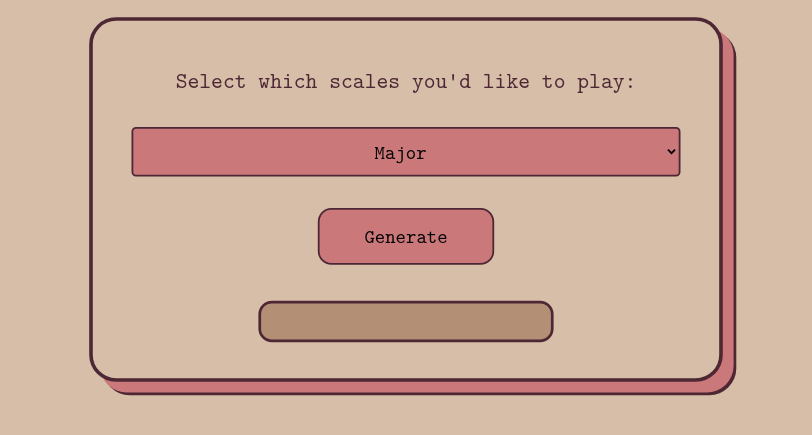
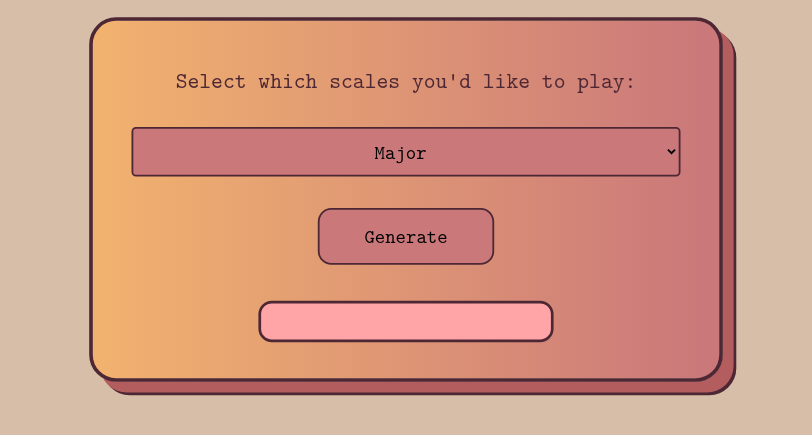
Before and after one commit to adelinebelova/Random-Scale-Generator, a plain HTML site: page index.html in a window 1280 px wide. Shown: the part 293-728 px from the top of the page, without its empty margins (234-1046 px from the left). Drawn offline with Linux system fonts and the light colour scheme.

Commit message:
Updated colors in CSS

```diff
--- a/styles.css
+++ b/styles.css
@@ -3,6 +3,7 @@
     --antique: #d7bea8;
     --pink: #ca787a;
     --burgundy: #4d2734;
+    --box: #ffc66b;
     --earth: #b28f75;
     --bright: #ffa5a7;
     --lemon: #ffc66b;
@@ -94,9 +95,9 @@
     border-radius: 30px;
     padding: 20px;
     color: var(--burgundy);
-    box-shadow: 12px 12px 0px var(--pink), 15px 15px 0px var(--burgundy);
+    box-shadow: 12px 12px 0px #b45d5f, 15px 15px 0px var(--burgundy);
     transform: scale(0.9);
-    background-color: var(--antique);
+    background: linear-gradient(270deg, rgba(202,120,122,1) 2%, rgba(255,198,107,1) 133%);
 
 }
 
@@ -204,7 +205,7 @@
 #result{
     margin: auto;
     font-size: 35px;
-    background-color: var(--earth);
+    background-color: var(--bright);
     width: 50%;
     text-align: center;
     padding: 20px;
```
